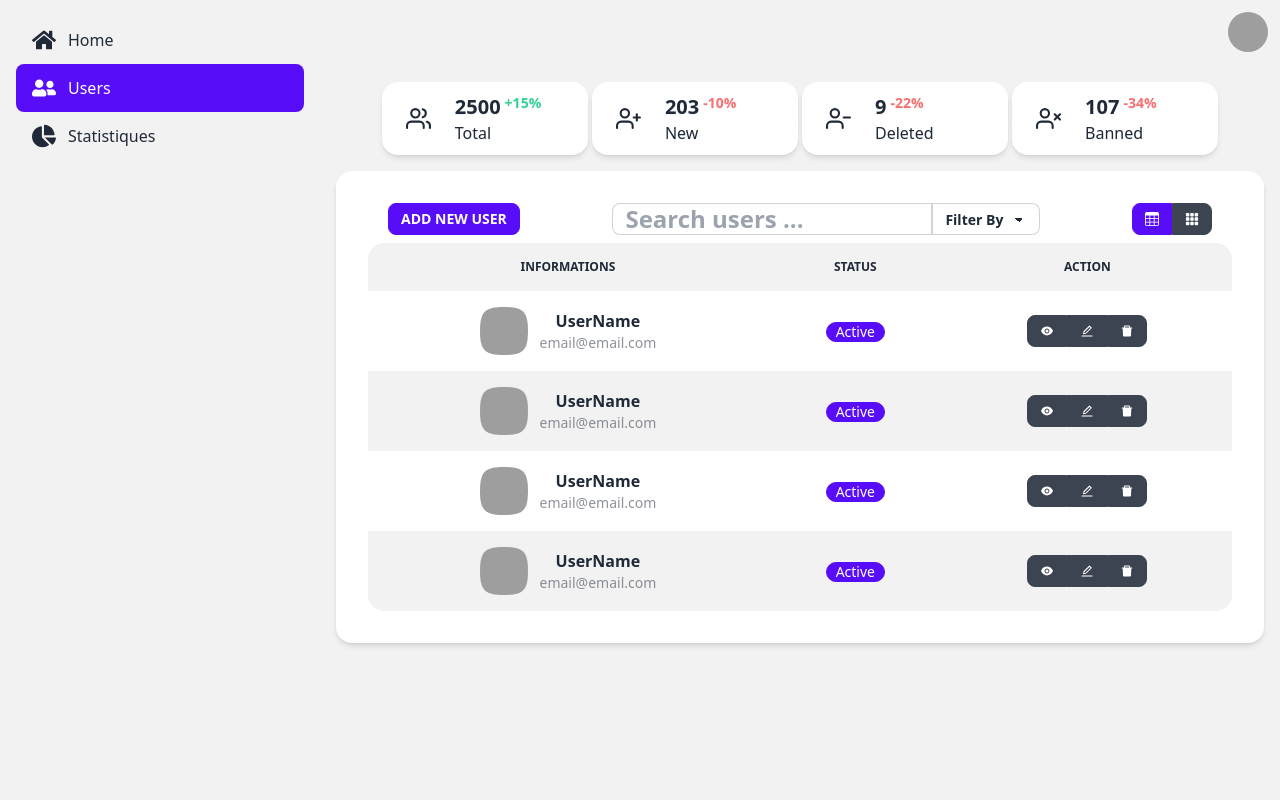
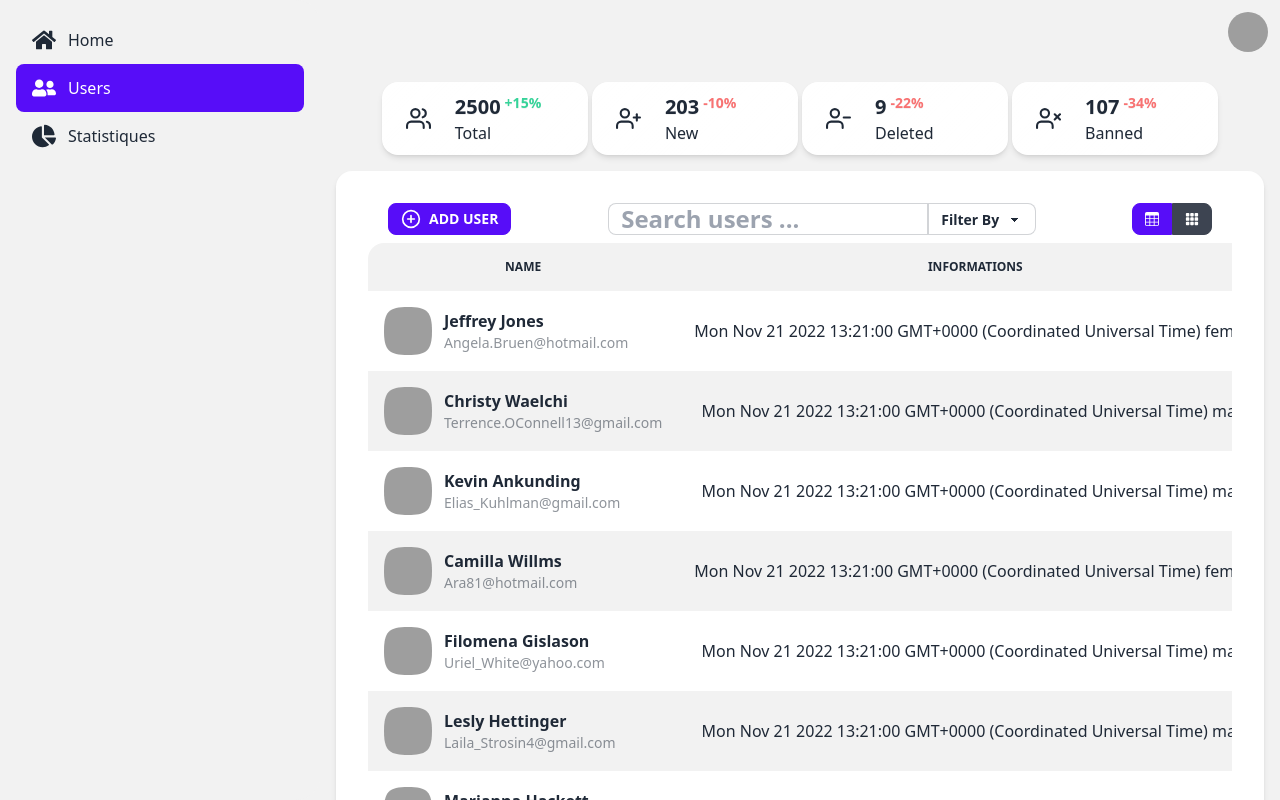
Before and after one commit to ichala/react-dashboard-ui, a React (Create React App) app: page /users in a window 1280 px wide. Built offline with nearby package versions, Linux system fonts and the light colour scheme; grey boxes are pictures that could not be loaded; the HTML template or start-up script is replaced by a standard one.

Commit message:
Implement fake Data

```diff
--- /dev/null
+++ b/src/@FakeDB/generate.js
@@ -0,0 +1,14 @@
+import { faker } from '@faker-js/faker';
+
+const createRandomUser = () => ({
+  _id: faker.datatype.uuid(),
+  avatar: faker.image.avatar(),
+  birthday: faker.date.birthdate(),
+  email: faker.internet.email(),
+  firstName: faker.name.firstName(),
+  lastName: faker.name.lastName(),
+  sex: faker.name.sexType(),
+  status: faker.helpers.arrayElement(['Active', 'Banned', 'Desactivated']),
+});
+
+export default createRandomUser;
--- a/src/Components/Sidebar/Cards/SmallStatsCard.jsx
+++ b/src/Components/Sidebar/Cards/SmallStatsCard.jsx
@@ -1,20 +1,6 @@
-import React from 'react';
-import { faker } from '@faker-js/faker';
-
 function SmallStatsCard({
   icon, title, stats, change,
 }) {
-  const user = {
-    _id: faker.datatype.uuid(),
-    avatar: faker.image.avatar(),
-    birthday: faker.date.birthdate(),
-    email: faker.internet.email(),
-    firstName: faker.name.firstName(),
-    lastName: faker.name.lastName(),
-    sex: faker.name.sexType(),
-    subscriptionTier: faker.helpers.arrayElement(['free', 'basic', 'business']),
-  };
-  console.log(user);
   return (
     <div className="card glass lg:w-[23%]   w-full bg-base-100 shadow-md">
       <div className="card-body p-2 flex flex-row justify-arround items-center">
--- a/src/Components/Users/DataGridCardLayout/UserDataTableLayout.jsx
+++ b/src/Components/Users/DataGridCardLayout/UserDataTableLayout.jsx
@@ -1,37 +1,50 @@
 import React from 'react';
 import { AiFillEye, AiOutlineEdit, AiFillDelete } from 'react-icons/ai';
 
-function UserDataTableLayout() {
+function UserDataTableLayout({ Users }) {
+  console.log(Users);
   return (
     <div className="overflow-x-auto w-full">
       <table className="table table-zebra w-full text-center">
         <thead>
           <tr className="text-center">
+            <th>Name</th>
             <th>Informations</th>
             <th>Status</th>
             <th>Action</th>
           </tr>
         </thead>
         <tbody>
-          <tr>
+          {Users.map((user) => (
+            <tr key={user._id}>
               <td>
-              <div className="flex items-center justify-center space-x-3">
+                <div className="flex items-center justify-start space-x-3">
                   <div className="avatar">
                     <div className="mask mask-squircle w-12 h-12">
-                    <img src="https://placeimg.com/80/80/people" alt="Avatar Tailwind CSS Component" />
+                      <img src={user.avatar} alt={user.firstName} />
                     </div>
                   </div>
                   <div>
-                  <div className="font-bold">UserName</div>
-                  <div className="text-sm opacity-50">email@email.com</div>
+                    <div className="font-bold text-left">
+                      {user.firstName}
+                      {' '}
+                      {user.lastName}
+                    </div>
+                    <div className="text-sm opacity-50">{user.email}</div>
                   </div>
                 </div>
               </td>
               <td>
-              <span className="badge badge-primary">Active</span>
+                {Date(user.birthday) }
+                {' '}
+                {user.sex }
               </td>
               <td>
-              {' '}
+                {user.status === 'Active' && <span className="badge badge-success">{user.status}</span>}
+                {user.status === 'Banned' && <span className="badge badge-error">{user.status}</span>}
+                {user.status === 'Desactivated' && <span className="badge badge-warning">{user.status}</span>}
+              </td>
+              <td>
                 <div className="btn-group ">
                   <button type="button" className="btn btn-sm ">
                     <AiFillEye />
@@ -46,106 +59,7 @@ function UserDataTableLayout() {
 
               </td>
             </tr>
-          <tr>
-            <td>
-              <div className="flex items-center justify-center  space-x-3">
-                <div className="avatar">
-                  <div className="mask mask-squircle w-12 h-12">
-                    <img src="https://placeimg.com/80/80/people" alt="Avatar Tailwind CSS Component" />
-                  </div>
-                </div>
-                <div>
-                  <div className="font-bold">UserName</div>
-                  <div className="text-sm opacity-50">email@email.com</div>
-                </div>
-              </div>
-            </td>
-            <td>
-              <span className="badge badge-primary">Active</span>
-            </td>
-            <td>
-              {' '}
-              <div className="btn-group ">
-                <button type="button" className="btn btn-sm ">
-                  <AiFillEye />
-                </button>
-                <button type="button" className="btn btn-sm">
-                  <AiOutlineEdit />
-                </button>
-                <button type="button" className="btn btn-sm">
-                  <AiFillDelete />
-                </button>
-              </div>
-
-            </td>
-          </tr>
-
-          <tr>
-            <td>
-              <div className="flex items-center justify-center space-x-3">
-                <div className="avatar">
-                  <div className="mask mask-squircle w-12 h-12">
-                    <img src="https://placeimg.com/80/80/people" alt="Avatar Tailwind CSS Component" />
-                  </div>
-                </div>
-                <div>
-                  <div className="font-bold">UserName</div>
-                  <div className="text-sm opacity-50">email@email.com</div>
-                </div>
-              </div>
-            </td>
-            <td>
-              <span className="badge badge-primary">Active</span>
-            </td>
-            <td>
-              {' '}
-              <div className="btn-group ">
-                <button type="button" className="btn btn-sm ">
-                  <AiFillEye />
-                </button>
-                <button type="button" className="btn btn-sm">
-                  <AiOutlineEdit />
-                </button>
-                <button type="button" className="btn btn-sm">
-                  <AiFillDelete />
-                </button>
-              </div>
-
-            </td>
-          </tr>
-          <tr>
-            <td>
-              <div className="flex items-center justify-center space-x-3">
-                <div className="avatar">
-                  <div className="mask mask-squircle w-12 h-12">
-                    <img src="https://placeimg.com/80/80/people" alt="Avatar Tailwind CSS Component" />
-                  </div>
-                </div>
-                <div>
-                  <div className="font-bold">UserName</div>
-                  <div className="text-sm opacity-50">email@email.com</div>
-                </div>
-              </div>
-            </td>
-            <td>
-              <span className="badge badge-primary">Active</span>
-            </td>
-            <td>
-              {' '}
-              <div className="btn-group ">
-                <button type="button" className="btn btn-sm ">
-                  <AiFillEye />
-                </button>
-                <button type="button" className="btn btn-sm">
-                  <AiOutlineEdit />
-                </button>
-                <button type="button" className="btn btn-sm">
-                  <AiFillDelete />
-                </button>
-              </div>
-
-            </td>
-          </tr>
+          ))}
 
         </tbody>
 
--- a/src/Pages/Users/Users.jsx
+++ b/src/Pages/Users/Users.jsx
@@ -1,6 +1,6 @@
-import React, { useState } from 'react';
+import React, { useEffect, useState } from 'react';
 import {
-  FiUserMinus, FiUserPlus, FiUsers, FiUserX,
+  FiUserMinus, FiUserPlus, FiUsers, FiUserX, FiPlusCircle,
 } from 'react-icons/fi';
 
 import {
@@ -9,9 +9,19 @@ import {
 import SmallStatsCard from '../../Components/Sidebar/Cards/SmallStatsCard';
 import DataGridCardLayout from '../../Components/Users/DataGridCardLayout/UserDataGridCardLayout';
 import UserDataTableLayout from '../../Components/Users/DataGridCardLayout/UserDataTableLayout';
+import createRandomUser from '../../@FakeDB/generate';
 
 function Users() {
   const [DataLayout, setDataLayout] = useState('Table');
+  const [Users, setUsers] = useState([]);
+  useEffect(() => {
+    const GeneratedUsers = [];
+    Array.from({ length: 10 }).forEach(() => {
+      GeneratedUsers.push(createRandomUser());
+    });
+    setUsers(GeneratedUsers);
+  }, []);
+
   return (
     <div className="flex flex-col justify-center items-center text-base-content">
       <div className="flex  justify-center w-full items-center lg:flex-row flex-col gap-1 p-4 flex-wrap">
@@ -23,12 +33,15 @@ function Users() {
       <div className="card w-full bg-base-100 shadow-md">
         <div className="card-body">
           <div className="card-actions justify-between items-center px-5">
-            <button type="button" className="btn btn-primary btn-sm">Add New User</button>
+            <button type="button" className="btn btn-primary btn-sm gap-2">
+              <FiPlusCircle size={20} />
+              Add User
+            </button>
             <div className="form-control">
               <div className="input-group">
-                <input type="text" placeholder="Search users ..." className="input font-semibold md:text-2xl md:input-sm input-bordered  w-full max-w-xs " />
-                <select className="select select-bordered select-sm ">
-                  <option disabled selected>Filter By</option>
+                <input type="text" placeholder="Search users ..." className="input focus:outline-0 font-semibold md:text-2xl md:input-sm input-bordered  w-full max-w-xs " />
+                <select className="select select-bordered focus:outline-0 select-sm ">
+                  <option>Filter By</option>
                   <option>Han Solo</option>
                   <option>Greedo</option>
                 </select>
@@ -44,7 +57,7 @@ function Users() {
 
             </div>
           </div>
-          {DataLayout === 'Table' ? <UserDataTableLayout /> : <DataGridCardLayout />}
+          {DataLayout === 'Table' ? <UserDataTableLayout Users={Users} /> : <DataGridCardLayout Users={Users} />}
 
         </div>
       </div>
```
Also changed, not shown: .eslintrc.json. Lines whose indentation alone changed are shown as unchanged.
